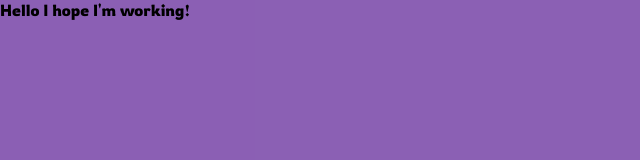
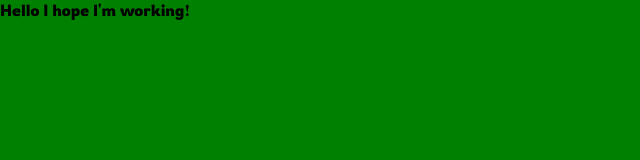
Before and after one commit to juan-rod/nasa-page, a plain HTML site: page index.html in a window 1280 px wide. Shown: the whole page, without its empty margins (0-640 px from the left). Drawn offline with Linux system fonts and the light colour scheme.

Commit message:
changed background color

```diff
--- a/styles.css
+++ b/styles.css
@@ -6,5 +6,5 @@ body {
 }
 .main-container {
   height: 100%;
-  background-color: rgba(105, 49, 158, 0.774);
+background-color: green;
 }
```
